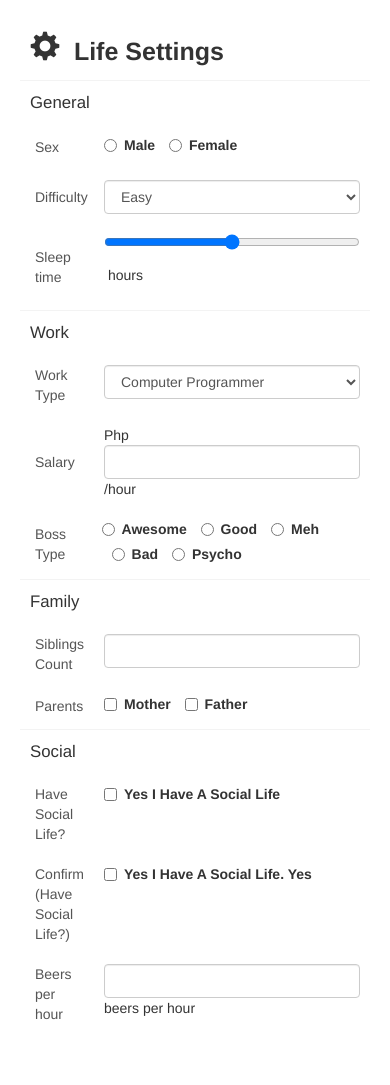
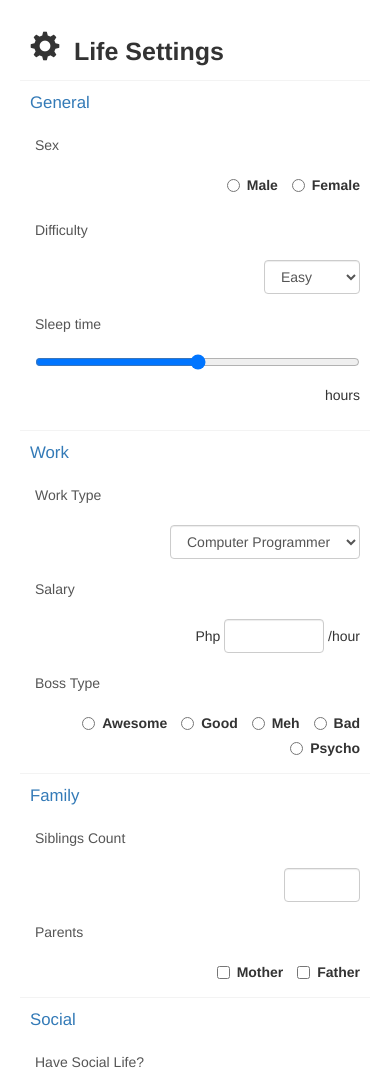
Before and after one commit to aimoradajr/uinator, a plain HTML site: page ui-7/index.html in a window 390 px wide. Shown: the top 1085 px of the page. Before the commit the page ends 1054 px from the top, so only its background shows below. Drawn offline with Linux system fonts and the light colour scheme.

Commit message:
Dev: added some reponsiveneses.

```diff
--- a/ui-7/index.html
+++ b/ui-7/index.html
@@ -255,10 +255,36 @@ body {
     padding: 10px;
     border-top: solid 1px #f3f3f3;
     font-size: larger;
+    color: #337ab7;
 }
 
 .settings-ranger {
     width: 200px;
+}
+
+@media only screen
+and (min-width:320px)
+and (max-width:480px)
+{
+
+    .settings-item {
+        flex-flow: column;
+    }
+
+    .settings-name {
+        max-width: 100%;
+        width: 100%;
+    }
+
+    .settings-val {
+        width: 100%;
+        text-align: right !important;
+    }
+
+    .settings-val .form-control {
+        width: initial;
+        display: inline;
+    }
 }
 
 </style>
```
